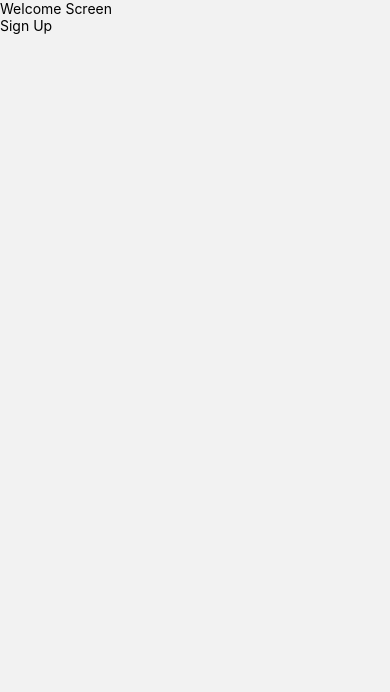
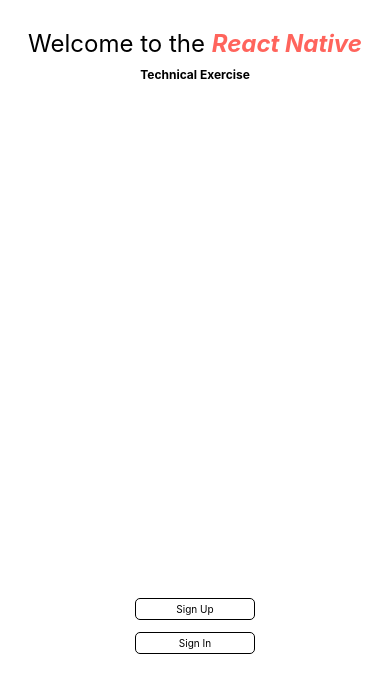
Before and after one commit to trouthouse-tech/technical-exercise-1-madaminjon, a React Native app: screen / in a window 390 px wide. Shown: the top 692 px of the page. Built offline with nearby package versions, Linux system fonts and the light colour scheme.

Commit message:
welcome page

```diff
--- a/app.json
+++ b/app.json
@@ -7,6 +7,7 @@
     "icon": "./assets/images/icon.png",
     "scheme": "myapp",
     "userInterfaceStyle": "automatic",
+    "newArchEnabled": true,
     "splash": {
       "image": "./assets/images/splash.png",
       "resizeMode": "contain",
@@ -27,9 +28,7 @@
       "output": "static",
       "favicon": "./assets/images/favicon.png"
     },
-    "plugins": [
-      "expo-router"
-    ],
+    "plugins": ["expo-router"],
     "experiments": {
       "typedRoutes": true
     }
--- /dev/null
+++ b/components/Button.tsx
@@ -0,0 +1,46 @@
+import React from "react";
+import {
+  TouchableOpacity,
+  Text,
+  StyleSheet,
+  ViewStyle,
+  TextStyle,
+} from "react-native";
+import { ThemedText } from "./ThemedText";
+
+interface CustomButtonProps {
+  title: string;
+  onPress: () => void;
+  style?: ViewStyle;
+  textStyle?: TextStyle;
+}
+
+const CustomButton: React.FC<CustomButtonProps> = ({
+  title,
+  onPress,
+  style,
+  textStyle,
+}) => {
+  return (
+    <TouchableOpacity style={[styles.button, style]} onPress={onPress}>
+      <ThemedText style={[styles.text, textStyle]}>{title}</ThemedText>
+    </TouchableOpacity>
+  );
+};
+
+const styles = StyleSheet.create({
+  button: {
+    width: 120,
+    height: 22,
+    borderRadius: 5,
+    borderWidth: 0.5,
+    justifyContent: "center",
+    alignItems: "center",
+  },
+  text: {
+    fontSize: 10,
+    color: "#000",
+  },
+});
+
+export default CustomButton;
--- a/components/ThemedText.tsx
+++ b/components/ThemedText.tsx
@@ -1,31 +1,32 @@
-import { Text, type TextProps, StyleSheet } from 'react-native';
+import { Text, type TextProps, StyleSheet } from "react-native";
 
-import { useThemeColor } from '@/hooks/useThemeColor';
+import { useThemeColor } from "@/hooks/useThemeColor";
 
 export type ThemedTextProps = TextProps & {
   lightColor?: string;
   darkColor?: string;
-  type?: 'default' | 'title' | 'defaultSemiBold' | 'subtitle' | 'link';
+  type?: "default" | "title" | "defaultSemiBold" | "subtitle" | "link";
 };
 
 export function ThemedText({
   style,
   lightColor,
   darkColor,
-  type = 'default',
+  type = "default",
   ...rest
 }: ThemedTextProps) {
-  const color = useThemeColor({ light: lightColor, dark: darkColor }, 'text');
+  const color = useThemeColor({ light: lightColor, dark: darkColor }, "text");
 
   return (
     <Text
       style={[
         { color },
-        type === 'default' ? styles.default : undefined,
-        type === 'title' ? styles.title : undefined,
-        type === 'defaultSemiBold' ? styles.defaultSemiBold : undefined,
-        type === 'subtitle' ? styles.subtitle : undefined,
-        type === 'link' ? styles.link : undefined,
+        type === "default" ? styles.default : undefined,
+        type === "title" ? styles.title : undefined,
+        type === "defaultSemiBold" ? styles.defaultSemiBold : undefined,
+        type === "subtitle" ? styles.subtitle : undefined,
+        type === "link" ? styles.link : undefined,
+        { fontFamily: "Inter" },
         style,
       ]}
       {...rest}
@@ -41,20 +42,20 @@
   defaultSemiBold: {
     fontSize: 16,
     lineHeight: 24,
-    fontWeight: '600',
+    fontWeight: "600",
   },
   title: {
     fontSize: 32,
-    fontWeight: 'bold',
+    fontWeight: "bold",
     lineHeight: 32,
   },
   subtitle: {
     fontSize: 20,
-    fontWeight: 'bold',
+    fontWeight: "bold",
   },
   link: {
     lineHeight: 30,
     fontSize: 16,
-    color: '#0a7ea4',
+    color: "#0a7ea4",
   },
 });
--- a/constants/Colors.ts
+++ b/constants/Colors.ts
@@ -3,24 +3,24 @@
  * There are many other ways to style your app. For example, [Nativewind](https://www.nativewind.dev/), [Tamagui](https://tamagui.dev/), [unistyles](https://reactnativeunistyles.vercel.app), etc.
  */
 
-const tintColorLight = '#0a7ea4';
-const tintColorDark = '#fff';
+const tintColorLight = "#0a7ea4";
+const tintColorDark = "#fff";
 
 export const Colors = {
   light: {
-    text: '#11181C',
-    background: '#fff',
+    text: "#000000",
+    background: "#fff",
     tint: tintColorLight,
-    icon: '#687076',
-    tabIconDefault: '#687076',
+    icon: "#687076",
+    tabIconDefault: "#687076",
     tabIconSelected: tintColorLight,
   },
   dark: {
-    text: '#ECEDEE',
-    background: '#151718',
+    text: "#ECEDEE",
+    background: "#151718",
     tint: tintColorDark,
-    icon: '#9BA1A6',
-    tabIconDefault: '#9BA1A6',
+    icon: "#9BA1A6",
+    tabIconDefault: "#9BA1A6",
     tabIconSelected: tintColorDark,
   },
 };
--- a/package.json
+++ b/package.json
@@ -18,11 +18,11 @@
     "@expo/vector-icons": "^14.0.2",
     "@react-navigation/native": "^6.1.18",
     "@reduxjs/toolkit": "^2.3.0",
-    "expo": "~51.0.28",
+    "expo": "^52.0.25",
     "expo-constants": "~16.0.2",
     "expo-font": "~12.0.9",
     "expo-linking": "~6.3.1",
-    "expo-router": "~3.5.23",
+    "expo-router": "^3.1.0",
     "expo-splash-screen": "~0.27.5",
     "expo-status-bar": "~1.12.1",
     "expo-system-ui": "~3.0.7",
@@ -44,6 +44,7 @@
     "@types/react-test-renderer": "^18.0.7",
     "jest": "^29.2.1",
     "jest-expo": "~51.0.3",
+    "metro": "^0.81.0",
     "react-test-renderer": "18.2.0",
     "typescript": "~5.3.3"
   },
--- a/src/packages/auth/welcome/index.tsx
+++ b/src/packages/auth/welcome/index.tsx
@@ -1,7 +1,10 @@
-import {useAuthNavigation} from "@/src/nav/auth/hooks";
-import {AUTH_ROUTES} from "@/src/nav/auth/types";
+import CustomButton from "@/components/Button";
+import { ThemedText } from "@/components/ThemedText";
+import { ThemedView } from "@/components/ThemedView";
+import { useAuthNavigation } from "@/src/nav/auth/hooks";
+import { AUTH_ROUTES } from "@/src/nav/auth/types";
 import React from "react";
-import {View, Text} from "react-native";
+import { View, StyleSheet } from "react-native";
 
 const WelcomeScreen = () => {
   const navigation = useAuthNavigation();
@@ -11,15 +14,46 @@
   };
 
   return (
-    <View>
+    <ThemedView style={{ flex: 1 }}>
       <View style={{}}>
-        <Text>Welcome Screen</Text>
+        <ThemedText style={styles.title}>
+          Welcome to the{" "}
+          <ThemedText style={[styles.title, styles.spanReactNative]}>
+            React Native
+          </ThemedText>
+        </ThemedText>
+        <ThemedText style={styles.describtion}>Technical Exercise</ThemedText>
       </View>
-      <View style={{}}>
-        <Text>Sign Up</Text>
+      <View style={styles.btnsView}>
+        <CustomButton title="Sign Up" onPress={() => {}} />
+        <CustomButton title="Sign In" onPress={goToLoginScreen} />
       </View>
-    </View>
-  )
+    </ThemedView>
+  );
 };
 
+const styles = StyleSheet.create({
+  title: {
+    fontSize: 24,
+    fontWeight: "400",
+    textAlign: "center",
+    marginTop: 32,
+    marginBottom: 12,
+  },
+  spanReactNative: { color: "#FF645C", fontStyle: "italic", fontWeight: "700" },
+  describtion: {
+    fontSize: 12,
+    fontWeight: "700",
+    textAlign: "center",
+    lineHeight: 14,
+  },
+  btnsView: {
+    display: "flex",
+    justifyContent: "flex-end",
+    alignItems: "center",
+    gap: 12,
+    flex: 0.75,
+  },
+});
+
 export default WelcomeScreen;
```
Also changed, not shown: 1 other file (tests, documents, lock files or other folders).
